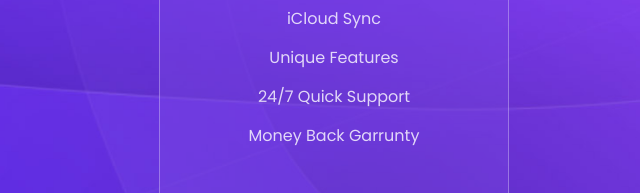
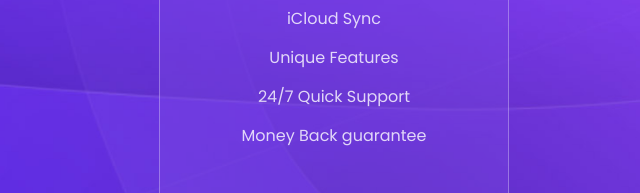
Before and after one commit to dhanrajdc7/linksumapp, a plain HTML site: page index.html in a window 1280 px wide. Shown: the part 7640-7833 px from the top of the page, 306-946 px from the left. Drawn offline with Linux system fonts and the light colour scheme; files whose address does not match are found by name.

Commit message:
Update index.html

```diff
--- a/index.html
+++ b/index.html
@@ -546,7 +546,7 @@
                            <li>iCloud Sync</li>
                            <li>Unique Features</li>
                            <li>24/7 Quick Support</li>
-                           <li>Money Back Garrunty</li>
+                           <li>Money Back guarantee</li>
                        </ul>
                    </div>
                    <div class="price-footer">
```
